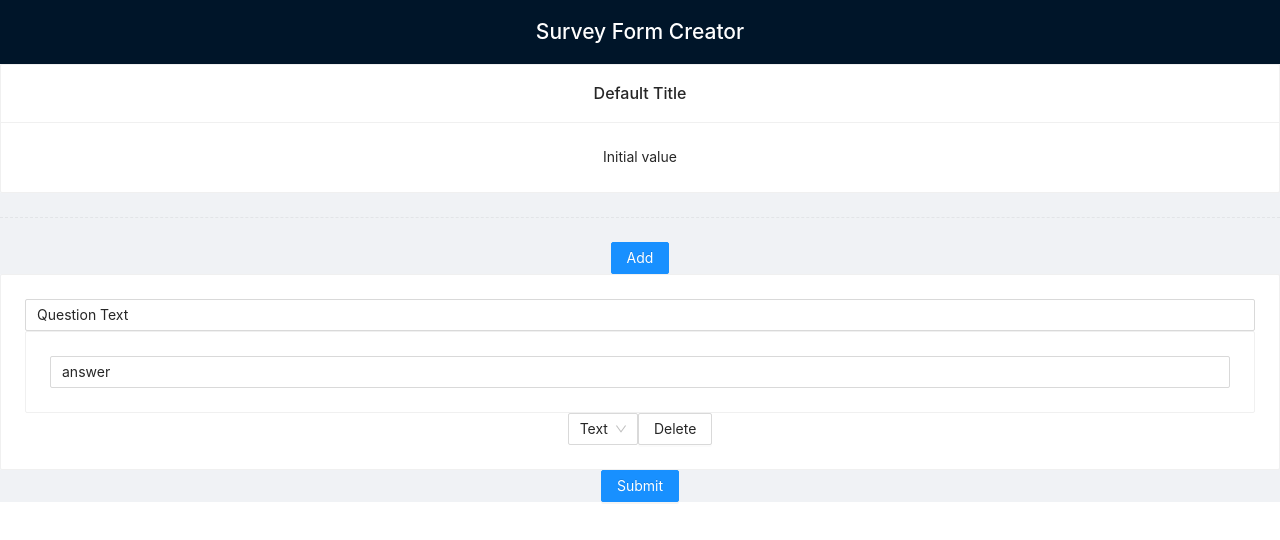
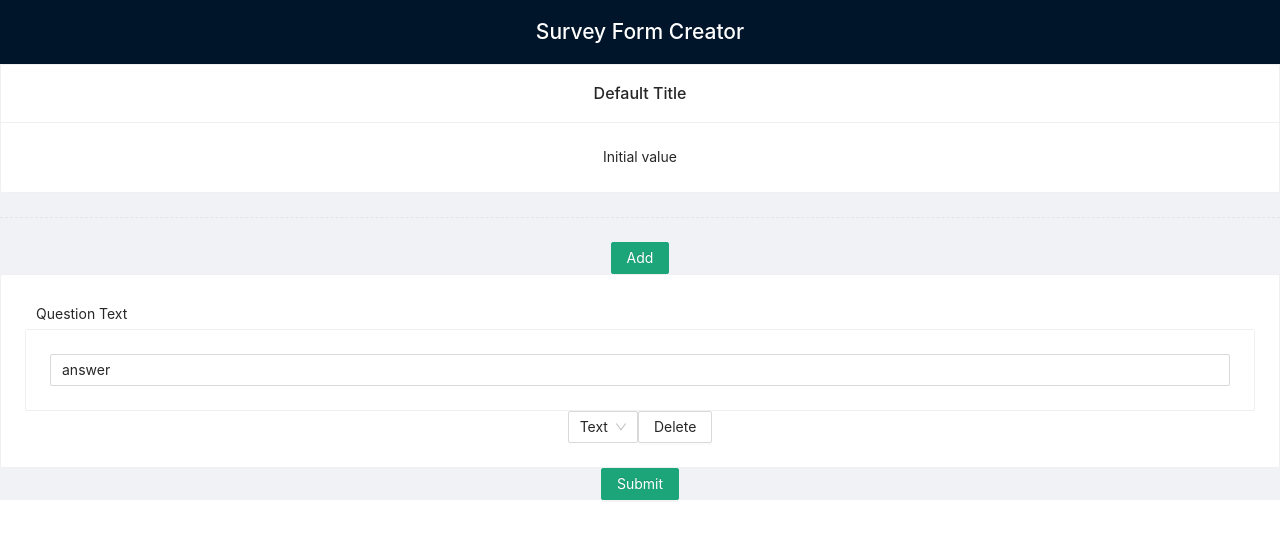
Before and after one commit to hyseoseo/ringle_form, a React (Create React App) app: page / in a window 1280 px wide. Shown: the top 540 px of the page. Built offline with nearby package versions, Linux system fonts and the light colour scheme.

Commit message:
feat: question input border focus시에만 표시

```diff
--- /dev/null
+++ b/craco.config.js
@@ -0,0 +1,17 @@
+const CracoLessPlugin = require('craco-less');
+
+module.exports = {
+  plugins: [
+    {
+      plugin: CracoLessPlugin,
+      options: {
+        lessLoaderOptions: {
+          lessOptions: {
+            modifyVars: { '@primary-color': '#1DA57A' },
+            javascriptEnabled: true,
+          },
+        },
+      },
+    },
+  ],
+};
--- a/src/App.css
+++ /dev/null
@@ -1,40 +0,0 @@
-@import '~antd/dist/antd.css';
-
-.App {
-  text-align: center;
-}
-
-.App-logo {
-  height: 40vmin;
-  pointer-events: none;
-}
-
-@media (prefers-reduced-motion: no-preference) {
-  .App-logo {
-    animation: App-logo-spin infinite 20s linear;
-  }
-}
-
-.App-header {
-  background-color: #282c34;
-  min-height: 100vh;
-  display: flex;
-  flex-direction: column;
-  align-items: center;
-  justify-content: center;
-  font-size: calc(10px + 2vmin);
-  color: white;
-}
-
-.App-link {
-  color: #61dafb;
-}
-
-@keyframes App-logo-spin {
-  from {
-    transform: rotate(0deg);
-  }
-  to {
-    transform: rotate(360deg);
-  }
-}
--- /dev/null
+++ b/src/App.less
@@ -0,0 +1,9 @@
+@import '~antd/dist/antd.less';
+
+.App {
+  text-align: center;
+}
+
+.question-text {
+  border: none;
+}
--- a/src/App.tsx
+++ b/src/App.tsx
@@ -1,5 +1,5 @@
 import React, { FC } from 'react';
-import './App.css';
+import './App.less';
 import { Layout } from 'antd';
 import MainPage from './MainPage';
 
--- a/src/components/Question.tsx
+++ b/src/components/Question.tsx
@@ -43,7 +43,11 @@ const Question: React.FC<IProps> = ({ question }) => {
 
   return (
     <Card>
-      <Input value={questionText} onChange={handleQuestionChange} />
+      <Input
+        value={questionText}
+        onChange={handleQuestionChange}
+        className='question-text'
+      />
       {returnQuestionType()}
       <Select defaultValue='text' onChange={handleChange}>
         <Option value='text'>Text</Option>
--- a/src/index.css
+++ b/src/index.less
@@ -1,3 +1,5 @@
+@import '~antd/dist/antd.less';
+
 body {
   margin: 0;
   font-family: -apple-system, BlinkMacSystemFont, 'Segoe UI', 'Roboto', 'Oxygen',
--- a/src/index.tsx
+++ b/src/index.tsx
@@ -1,7 +1,7 @@
 import React from 'react';
 import ReactDOM from 'react-dom';
 import { Provider } from 'react-redux';
-import './index.css';
+import './index.less';
 import App from './App';
 import reportWebVitals from './reportWebVitals';
 import store from 'store/configureStore';
```
Also changed, not shown: package.json (+5 -3 lines), 1 other file (tests, documents, lock files or other folders).
